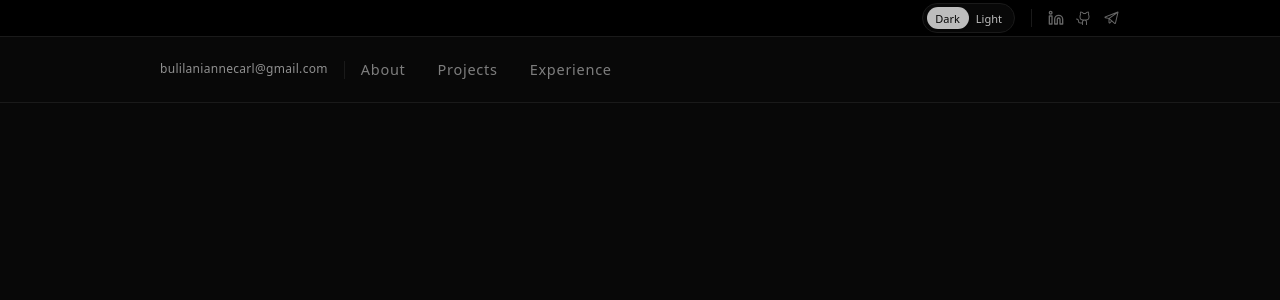
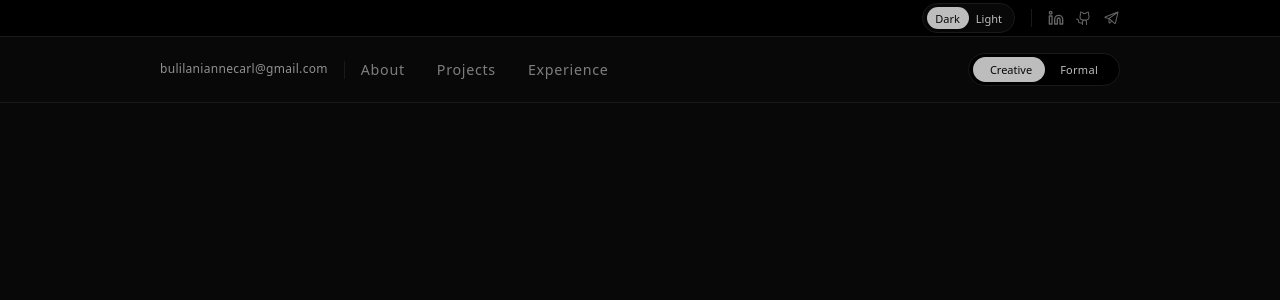
Before and after one commit to Gladiarn/Portfolio_V2, a Next.js app: page / in a window 1280 px wide. Shown: the top 300 px of the page. Built offline with nearby package versions, Linux system fonts and the light colour scheme.

Commit message:
add capsule

```diff
--- a/src/components/Navbar.tsx
+++ b/src/components/Navbar.tsx
@@ -7,9 +7,24 @@ import { PiTelegramLogo, PiGithubLogo } from "react-icons/pi";
 import { useTheme } from "next-themes";
 
 const SOCIAL_LINKS = [
-  { id: 1, name: "LinkedIn", href: "https://linkedin.com/in/yourname", icon: FiLinkedin },
-  { id: 2, name: "GitHub", href: "https://github.com/yourname", icon: PiGithubLogo },
-  { id: 3, name: "Telegram", href: "https://t.me/yourname", icon: PiTelegramLogo },
+  {
+    id: 1,
+    name: "LinkedIn",
+    href: "https://linkedin.com/in/yourname",
+    icon: FiLinkedin,
+  },
+  {
+    id: 2,
+    name: "GitHub",
+    href: "https://github.com/yourname",
+    icon: PiGithubLogo,
+  },
+  {
+    id: 3,
+    name: "Telegram",
+    href: "https://t.me/yourname",
+    icon: PiTelegramLogo,
+  },
 ];
 
 const NAVIGATIONS = ["About", "Projects", "Experience"];
@@ -17,25 +32,32 @@ const NAVIGATIONS = ["About", "Projects", "Experience"];
 const Navbar = () => {
   const { theme, setTheme } = useTheme();
   const [mounted, setMounted] = useState(false);
+  // State for Professional Mode
+  const [isFormal, setIsFormal] = useState(false);
 
   useEffect(() => {
     setMounted(true);
   }, []);
 
+  // --- SKELETON LOADER ---
   if (!mounted) {
     return (
       <nav className="w-full bg-background animate-pulse">
+        {/* Top bar skeleton */}
         <div className="bg-card/50 border-b border-border-subtle h-9.25 flex items-center">
           <div className="canvas-container flex justify-end gap-4">
             <div className="h-6 w-24 bg-border-subtle rounded-full" />
             <div className="h-4 w-20 bg-border-subtle rounded" />
           </div>
         </div>
+        {/* Bottom bar skeleton */}
         <div className="bg-background border-b border-border-subtle h-16.5 flex items-center">
-          <div className="canvas-container flex gap-8">
+          <div className="canvas-container flex justify-between w-full">
+            <div className="flex gap-8">
               <div className="h-4 w-32 bg-border-subtle rounded" />
               <div className="h-4 w-20 bg-border-subtle rounded" />
-            <div className="h-4 w-20 bg-border-subtle rounded" />
+            </div>
+            <div className="h-6 w-28 bg-border-subtle rounded-full" />
           </div>
         </div>
       </nav>
@@ -46,20 +68,30 @@ const Navbar = () => {
 
   return (
     <nav className="w-full bg-background">
+      {/* socials main container*/}
       <div className="bg-card border-b border-border-subtle flex h-9.25">
+        {/* socials inner container */}
         <div className="flex canvas-container items-center justify-end gap-4">
+          {/* Theme toggle button */}
           <div
             className="relative flex gap-4 border-border-subtle border px-3 py-1.5 rounded-full items-center overflow-hidden group bg-background cursor-pointer"
             onClick={() => setTheme(isDark ? "light" : "dark")}
           >
+            {/* slider */}
             <div
               className="absolute h-[80%] w-[46%] bg-foreground rounded-full shadow-md z-0 left-1 transition-transform duration-300 ease-in-out"
-              style={{ transform: isDark ? "translateX(0)" : "translateX(98%)" }}
+              style={{
+                transform: isDark ? "translateX(0)" : "translateX(98%)",
+              }}
             />
-            <p className={`relative z-10 text-[11px] font-medium translate-y-[0.5px] ${isDark ? "text-background" : "text-text-secondary"}`}>
+            <p
+              className={`relative z-10 text-[11px] font-light translate-y-[0.5px] ${isDark ? "text-background" : "text-text-secondary"}`}
+            >
               Dark
             </p>
-            <p className={`relative z-10 text-[11px] font-medium translate-y-[0.5px] ${!isDark ? "text-background" : "text-text-secondary"}`}>
+            <p
+              className={`relative z-10 text-[11px] font-light translate-y-[0.5px] ${!isDark ? "text-background" : "text-text-secondary"}`}
+            >
               Light
             </p>
           </div>
@@ -67,32 +99,69 @@ const Navbar = () => {
           <div className="w-px h-4.5 bg-border-subtle"></div>
 
           <div className="flex gap-3 items-center">
+            {/* socials links */}
             {SOCIAL_LINKS.map((link) => (
               <a href={link.href} key={link.id} target="_blank">
-                <link.icon size={16} className="text-secondary/75 hover:text-secondary" />
+                <link.icon
+                  size={16}
+                  className="text-secondary/75 hover:text-secondary"
+                />
               </a>
             ))}
           </div>
         </div>
       </div>
 
+      {/* main nav container */}
       <div className="bg-background border-b border-border-subtle h-16.5 flex items-center">
+        {/* main nav inner container */}
         <div className="flex canvas-container items-center justify-between">
+          <div className="flex justify-between w-full">
+            {/* navigation */}
             <div className="flex gap-4 items-center">
-            <p className="text-xs font-medium text-foreground/75 hover:text-foreground tracking-wide -translate-y-px cursor-pointer">
+              <div className="flex gap-2 items-center">
+                <p className="text-xs font-medium text-foreground/75 hover:text-foreground tracking-wide -translate-y-px">
                   bulilaniannecarl@gmail.com
                 </p>
+              </div>
+
               <div className="w-px h-4.5 bg-border-subtle"></div>
+
               <div className="flex gap-8">
                 {NAVIGATIONS.map((nav) => (
                   <Link
                     href={`#${nav}`}
                     key={nav}
-                  className="text-foreground/65 font-medium text-[14.5px] tracking-wider hover:text-foreground"
+                    className="text-foreground/65 font-medium text-[14.25px] tracking-wider hover:text-foreground"
                   >
                     {nav}
                   </Link>
                 ))}
+              </div>
+            </div>
+
+            {/* switch professional mode */}
+            <div
+              className="relative flex gap-7 border-border-subtle border px-5.25 py-1.75 rounded-full items-center overflow-hidden group bg-card cursor-pointer"
+              onClick={() => setIsFormal(!isFormal)}
+            >
+              {/* slider */}
+              <div
+                className="absolute h-[80%] w-[48%] bg-foreground rounded-full shadow-md z-0 left-1 transition-transform duration-300 ease-in-out"
+                style={{
+                  transform: isFormal ? "translateX(95%)" : "translateX(0)",
+                }}
+              />
+              <p
+                className={`relative z-10 text-[11px] font-medium translate-y-[0.5px] ${!isFormal ? "text-background" : "text-text-secondary"}`}
+              >
+                Creative
+              </p>
+              <p
+                className={`relative z-10 text-[11px] font-medium translate-y-[0.5px] tracking-wide ${isFormal ? "text-background" : "text-text-secondary"}`}
+              >
+                Formal
+              </p>
             </div>
           </div>
         </div>
```
Lines whose indentation alone changed are shown as unchanged.
